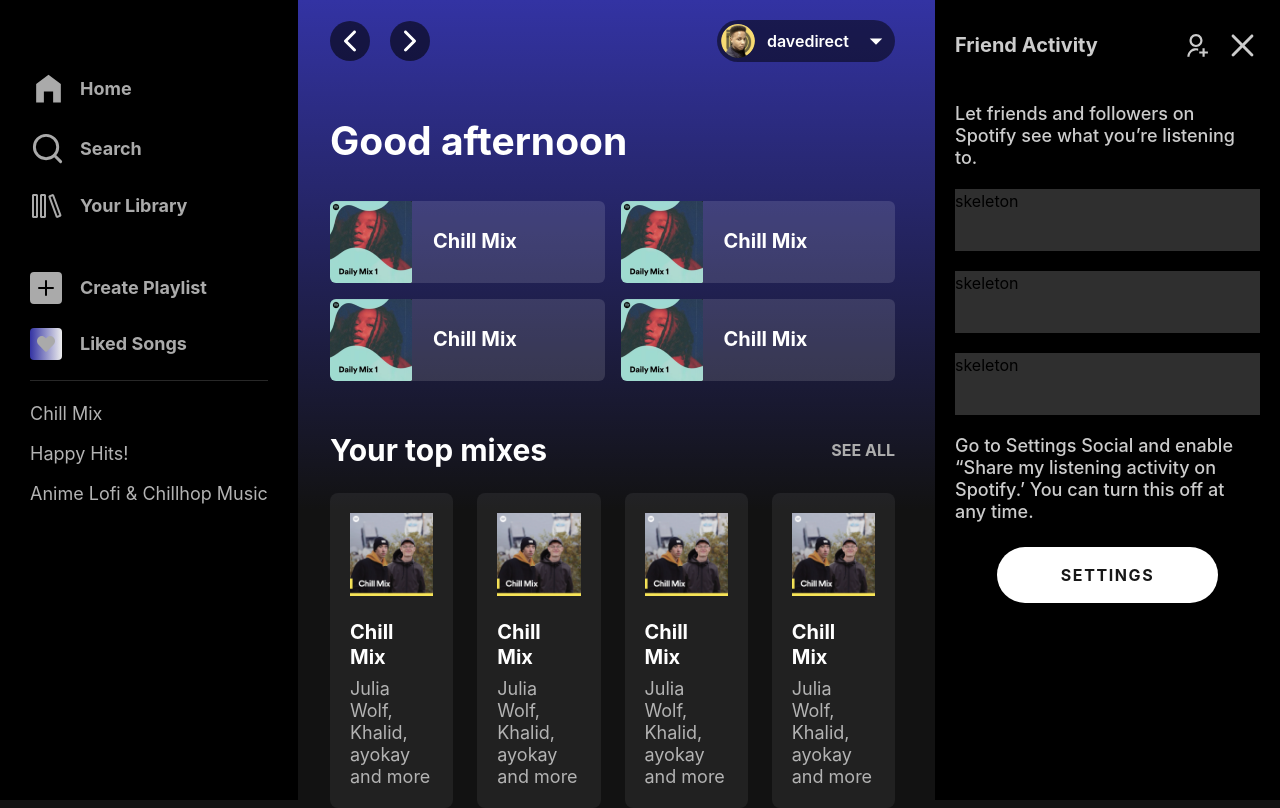
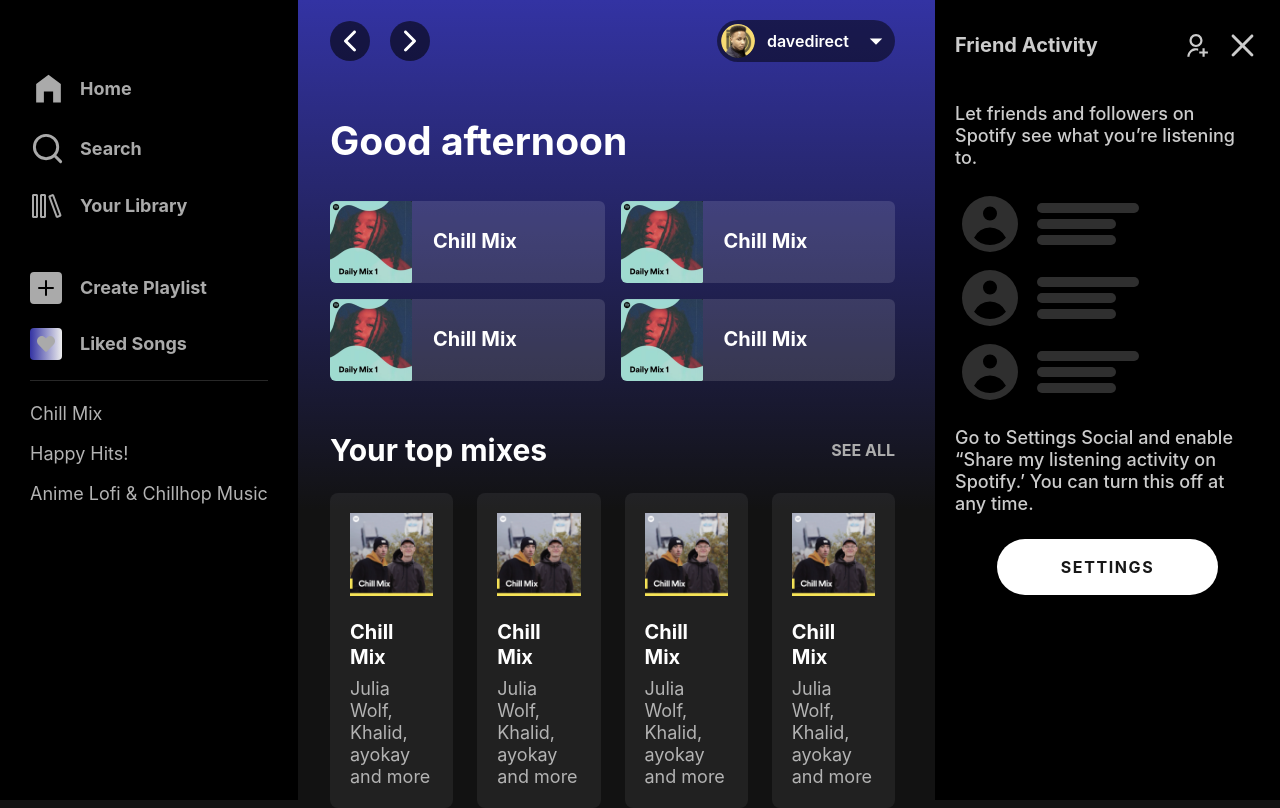
Before and after one commit to KamaProgman/spotify-clone, a React (Create React App) app: page / in a window 1280 px wide. Built offline with nearby package versions, Linux system fonts and the light colour scheme.

Commit message:
bug fixing related with drawer

```diff
--- a/package.json
+++ b/package.json
@@ -7,8 +7,6 @@
     "@testing-library/jest-dom": "^5.16.5",
     "@testing-library/react": "^13.4.0",
     "@testing-library/user-event": "^13.5.0",
-    "flowbite": "^1.5.4",
-    "flowbite-react": "^0.3.6",
     "react": "^18.2.0",
     "react-dom": "^18.2.0",
     "react-icons": "^4.7.1",
--- a/src/App.jsx
+++ b/src/App.jsx
@@ -2,24 +2,26 @@ import { useState } from 'react';
 
 import Aside from "./components/Aside";
 import Header from "./components/Header";
+import Drawer from "./components/Drawer";
 import HomePage from "./pages/HomePage";
-import Drawer from "./components/Drawer";
+import PlaylistPage from './pages/PlaylistPage';
 
 const App = () => {
 	const [drawerIsShown, setDrawerIsShown] = useState(true);
 
 	return (
-		<div >
-			<div className="flex relative pl-[290px] pr-[345px]">
+		<div>
+			<div className="flex relative pl-[290px]">
 				<div className="h-[510px] w-full absolute z-[-1] left-0 top-0 bg-gradient-to-b from-[#3333A3] to-[#121212]"></div>
 				<Aside />
-				{drawerIsShown ? <Drawer isShown={() => setDrawerIsShown(!drawerIsShown)} /> : null}
-				<div className=" flex-1 h-fit px-10">
+				<div className="flex-1 h-fit px-10">
 					<Header />
 					<main>
 						<HomePage />
 					</main>
 				</div>
+				<div className='max-w-[345px] w-full h-[100vh] bg-red-700 px-5 py-7'>aasdasdsd</div>
+				{drawerIsShown ? <Drawer isShown={() => setDrawerIsShown(!drawerIsShown)} /> : null}
 			</div>
 		</div>
 	);
--- a/src/components/Drawer.jsx
+++ b/src/components/Drawer.jsx
@@ -2,9 +2,9 @@
 import { CgClose } from "react-icons/cg";
 import { RiUserAddLine } from "react-icons/ri";
 
-const Drawer = ({isShown}) => {
+const Drawer = ({ isShown }) => {
    return (
-      <div className='max-w-[345px] h-full bg-black fixed right-0 top-0 px-5 py-7'>
+      <div className='max-w-[345px] h-[100vh] bg-black px-5 py-7 fixed right-0 top-0'>
          <div className='flex items-center justify-between'>
             <h3 className='text-xl text-[#cccccc] font-bold'>Friend Activity</h3>
             <div className='flex items-center justify-between gap-4'>
@@ -16,9 +16,33 @@ const Drawer = ({isShown}) => {
          </div>
          <p className='text-lg text-[#cccccc] font-medium mt-10'>Let friends and followers on Spotify see what you’re listening to.</p>
          <div className='flex flex-col gap-5 my-5'>
-            <div className='h-[62px] bg-[#96969650]'>skeleton</div>
-            <div className='h-[62px] bg-[#96969650]'>skeleton</div>
-            <div className='h-[62px] bg-[#96969650]'>skeleton</div>
+            <div role="status" class="animate-pulse space-y-1">
+               <div class="flex items-center space-x-3">
+                  <svg class="w-[70px] h-[70px] text-[#ffffff40] dark:text-[#ffffff50]" aria-hidden="true" fill="currentColor" viewBox="0 0 20 20" xmlns="http://www.w3.org/2000/svg"><path fill-rule="evenodd" d="M18 10a8 8 0 11-16 0 8 8 0 0116 0zm-6-3a2 2 0 11-4 0 2 2 0 014 0zm-2 4a5 5 0 00-4.546 2.916A5.986 5.986 0 0010 16a5.986 5.986 0 004.546-2.084A5 5 0 0010 11z" clip-rule="evenodd"></path></svg>
+                  <div className="space-y-1.5">
+                     <div class="h-2.5 w-[102px] bg-[#ffffff40] rounded-full dark:bg-[#ffffff30]"></div>
+                     <div class="h-2.5 w-[79px] bg-[#ffffff40] rounded-full dark:bg-[#ffffff30]"></div>
+                     <div class="h-2.5 w-[79px] bg-[#ffffff40] rounded-full dark:bg-[#ffffff30]"></div>
+                  </div>
+               </div>
+               <div class="flex items-center space-x-3">
+                  <svg class="w-[70px] h-[70px] text-[#ffffff40] dark:text-[#ffffff50]" aria-hidden="true" fill="currentColor" viewBox="0 0 20 20" xmlns="http://www.w3.org/2000/svg"><path fill-rule="evenodd" d="M18 10a8 8 0 11-16 0 8 8 0 0116 0zm-6-3a2 2 0 11-4 0 2 2 0 014 0zm-2 4a5 5 0 00-4.546 2.916A5.986 5.986 0 0010 16a5.986 5.986 0 004.546-2.084A5 5 0 0010 11z" clip-rule="evenodd"></path></svg>
+                  <div className="space-y-1.5">
+                     <div class="h-2.5 w-[102px] bg-[#ffffff40] rounded-full dark:bg-[#ffffff30]"></div>
+                     <div class="h-2.5 w-[79px] bg-[#ffffff40] rounded-full dark:bg-[#ffffff30]"></div>
+                     <div class="h-2.5 w-[79px] bg-[#ffffff40] rounded-full dark:bg-[#ffffff30]"></div>
+                  </div>
+               </div>
+               <div class="flex items-center space-x-3">
+                  <svg class="w-[70px] h-[70px] text-[#ffffff40] dark:text-[#ffffff50]" aria-hidden="true" fill="currentColor" viewBox="0 0 20 20" xmlns="http://www.w3.org/2000/svg"><path fill-rule="evenodd" d="M18 10a8 8 0 11-16 0 8 8 0 0116 0zm-6-3a2 2 0 11-4 0 2 2 0 014 0zm-2 4a5 5 0 00-4.546 2.916A5.986 5.986 0 0010 16a5.986 5.986 0 004.546-2.084A5 5 0 0010 11z" clip-rule="evenodd"></path></svg>
+                  <div className="space-y-1.5">
+                     <div class="h-2.5 w-[102px] bg-[#ffffff40] rounded-full dark:bg-[#ffffff30]"></div>
+                     <div class="h-2.5 w-[79px] bg-[#ffffff40] rounded-full dark:bg-[#ffffff30]"></div>
+                     <div class="h-2.5 w-[79px] bg-[#ffffff40] rounded-full dark:bg-[#ffffff30]"></div>
+                  </div>
+               </div>
+            </div>
+
          </div>
          <p className='text-lg text-[#cccccc] font-medium'>Go to Settings  Social and enable “Share my listening activity on Spotify.’ You can turn this off at any time.</p>
          <button className='block mx-auto py-4 px-16 mt-6 tracking-widest bg-white text-[#171717] font-bold rounded-full'>SETTINGS</button>
--- a/src/components/PlaylistList.jsx
+++ b/src/components/PlaylistList.jsx
@@ -3,7 +3,7 @@ import PlaylistCard from './children/PlaylistCard';
 
 const PlaylistList = () => {
    return (
-      <div className="mt-[50px] ">
+      <div className="mt-[50px] w-full">
          <div className="flex items-center justify-between">
             <h2 className="text-white text-2xl font-bold">Your top mixes</h2>
             <a href="#" className="text-[#ADADAD] text-base font-bold uppercase">See all</a>
--- /dev/null
+++ b/src/components/PlaylistOverview.jsx
@@ -0,0 +1,6 @@
+import photo from '../resources/playlist-photo.jpg'
+
+const PlaylistOverview = () => {
+}
+
+export default PlaylistOverview;
--- /dev/null
+++ b/src/components/SongsList.jsx
@@ -0,0 +1,4 @@
+const SongsList = () => {
+}
+
+export default SongsList;
--- a/src/pages/HomePage.jsx
+++ b/src/pages/HomePage.jsx
@@ -3,7 +3,7 @@ import PlaylistList from '../components/PlaylistList';
 
 const HomePage = () => {
    return (
-      <section className="max-w-[1340px]">
+      <section className="">
          <div className="mt-[30px]">
             <h1 className="font-bold text-[39px] text-white mb-[30px]">Good afternoon</h1>
             <div className="grid grid-cols-2 md:grid-cols-2 gap-4">
--- /dev/null
+++ b/src/pages/PlaylistPage.jsx
@@ -0,0 +1,7 @@
+import PlaylistOverview from "../components/PlaylistOverview";
+import SongsList from "../components/SongsList";
+
+const PlaylistPage = () => {
+}
+
+export default PlaylistPage;
--- a/tailwind.config.js
+++ b/tailwind.config.js
@@ -17,10 +17,8 @@ module.exports = {
 			lg: ['18px', { lineHeight: '22px' }],
 			xl: ['20px', { lineHeight: '25px' }],
 			'2xl': ['30px', { lineHeight: '38px' }],
-			'3xl': ['40px', { lineHeight: '48px' }]
+			'3xl': ['40px', { lineHeight: '48px' }],
+			'largest': ['122px', { lineHeight: '154px' }]
 		}
-	},
-	plugins: [
-		require('flowbite/plugin')
-	]
+	}
 }
```
Also changed, not shown: src/resources/playlist-photo.jpg (added), 1 other file (tests, documents, lock files or other folders).
